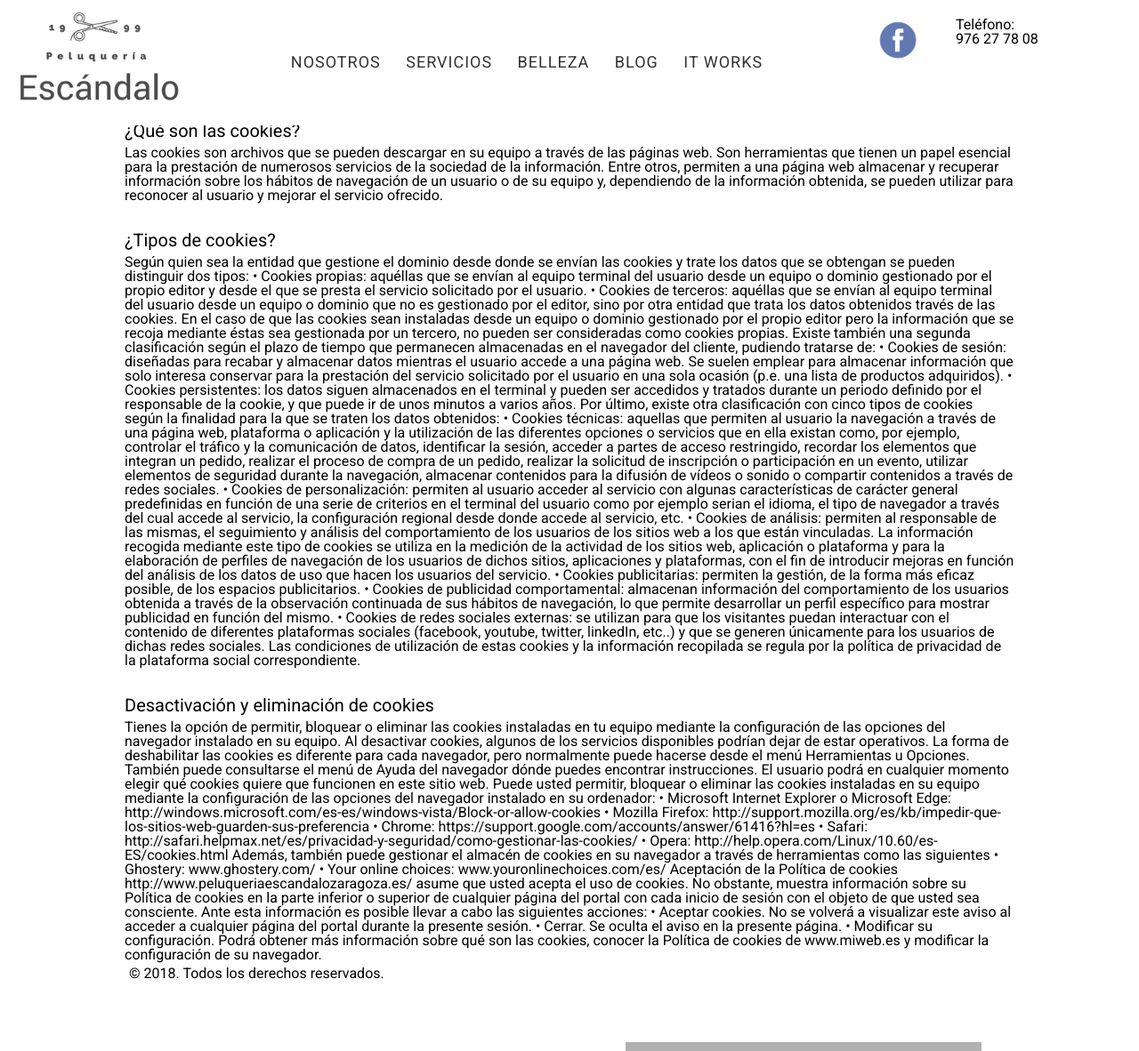
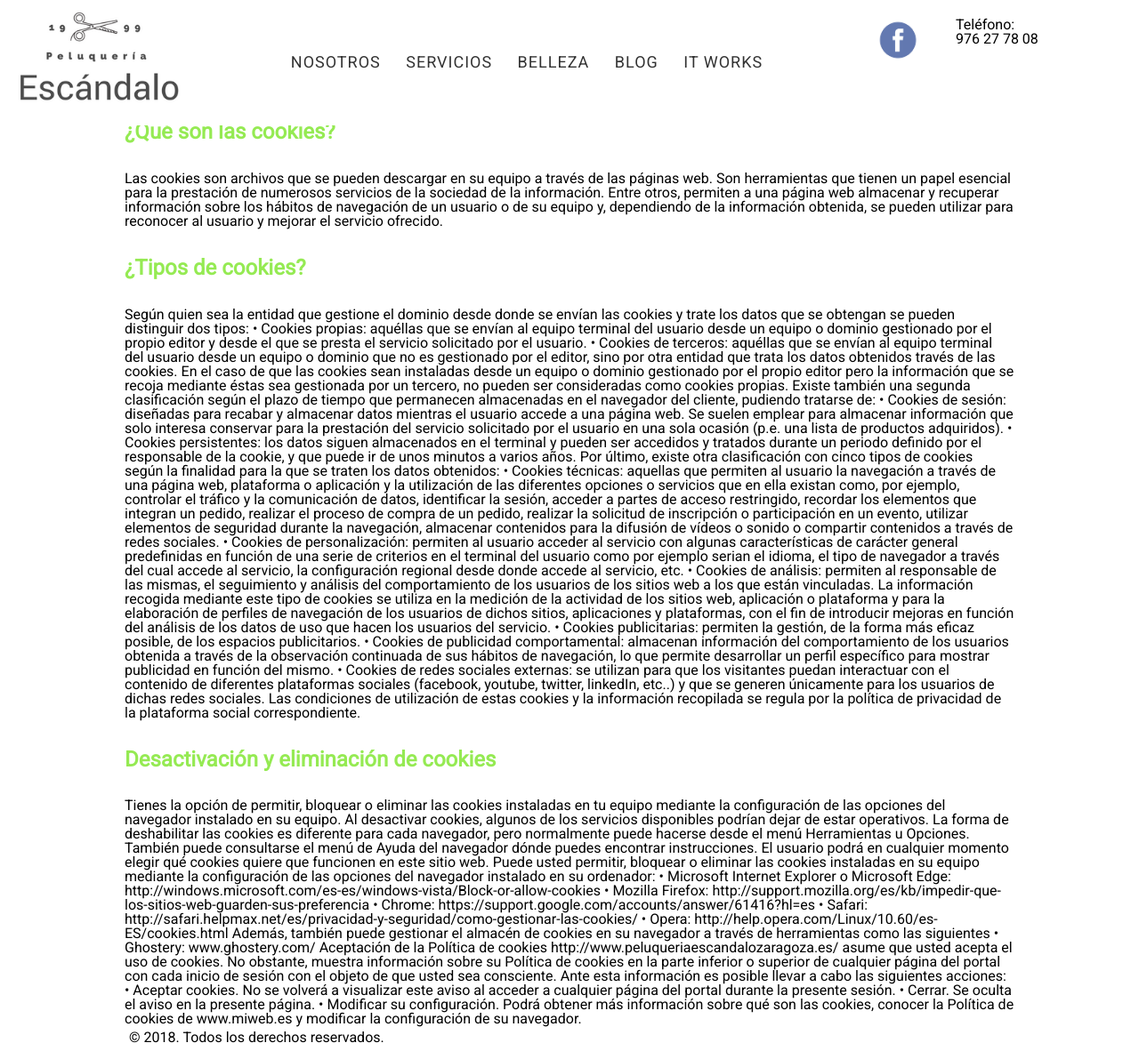
Before and after one commit to peluqueriaescandalo/peluqueriaescandalo.github.io, a Jekyll site: the page built from cookies.md, in a window 1280 px wide and 1400 px high, cut to the strip 0-1182 px from the top of the window. Shown: the whole strip at 89% size. Built offline with Jekyll 4.4.1, drawn with Linux system fonts in a browser that asks for light colours; comment, search, counter and statistics services are not loaded.

Commit message:
BUG FIXED

```diff
--- a/_includes/head.html
+++ b/_includes/head.html
@@ -49,7 +49,7 @@
       "message": "🍪🍪 Esta pagina usa cookies para asegurar una mejor experiencia en nuestra web. Si la utilizas se sobreentiende que aceptas su uso",
       "dismiss": "Entendido!",
       "link": "Leer mas",
-      "href": "www.http://www.peluqueriaescandalozaragoza.es/cookies/"
+      "href": "www.peluqueriaescandalozaragoza.es/cookies/"
     }
   })});
   </script>
--- a/_layouts/cookies.html
+++ b/_layouts/cookies.html
@@ -4,18 +4,19 @@
 
 <article class="page">
 
-<h2>Política de cookies</h2>
 
-Peluqueria Escndalo informa acerca del uso de las cookies en su página web: http://www.peluqueriaescandalozaragoza.es/
+<h1>Política de cookies</h1>
 
-<h3>¿Qué son las cookies?</h3>
+Peluqueria Escandalo te informa acerca del uso de las cookies en su página web: http://www.peluqueriaescandalozaragoza.es/
+
+<h2>¿Qué son las cookies?</h2>
 
 Las cookies son archivos que se pueden descargar en su equipo a través de las páginas web. Son herramientas que tienen un papel
 esencial para la prestación de numerosos servicios de la sociedad de la información. Entre otros, permiten a una página web
 almacenar y recuperar información sobre los hábitos de navegación de un usuario o de su equipo y, dependiendo de la información
 obtenida, se pueden utilizar para reconocer al usuario y mejorar el servicio ofrecido.
 
-<h3>¿Tipos de cookies?</h3>
+<h2>¿Tipos de cookies?</h2>
 
 Según quien sea la entidad que gestione el dominio desde donde se envían las cookies y trate los datos que se obtengan se pueden
 distinguir dos tipos:
@@ -69,7 +70,7 @@
 los usuarios de dichas redes sociales. Las condiciones de utilización de estas cookies y la información recopilada
 se regula por la política de privacidad de la plataforma social correspondiente.
 
-<h3>Desactivación y eliminación de cookies</h3>
+<h2>Desactivación y eliminación de cookies</h2>
 
 Tienes la opción de permitir, bloquear o eliminar las cookies instaladas en tu equipo mediante la configuración de las opciones del
 navegador instalado en su equipo. Al desactivar cookies, algunos de los servicios disponibles podrían dejar de estar operativos. La
@@ -90,11 +91,10 @@
 • Safari: http://safari.helpmax.net/es/privacidad-y-seguridad/como-gestionar-las-cookies/
 
 • Opera: http://help.opera.com/Linux/10.60/es-ES/cookies.html
+
 Además, también puede gestionar el almacén de cookies en su navegador a través de herramientas como las siguientes
 
 • Ghostery: www.ghostery.com/
-
-• Your online choices: www.youronlinechoices.com/es/
 
 Aceptación de la Política de cookies
 
```
